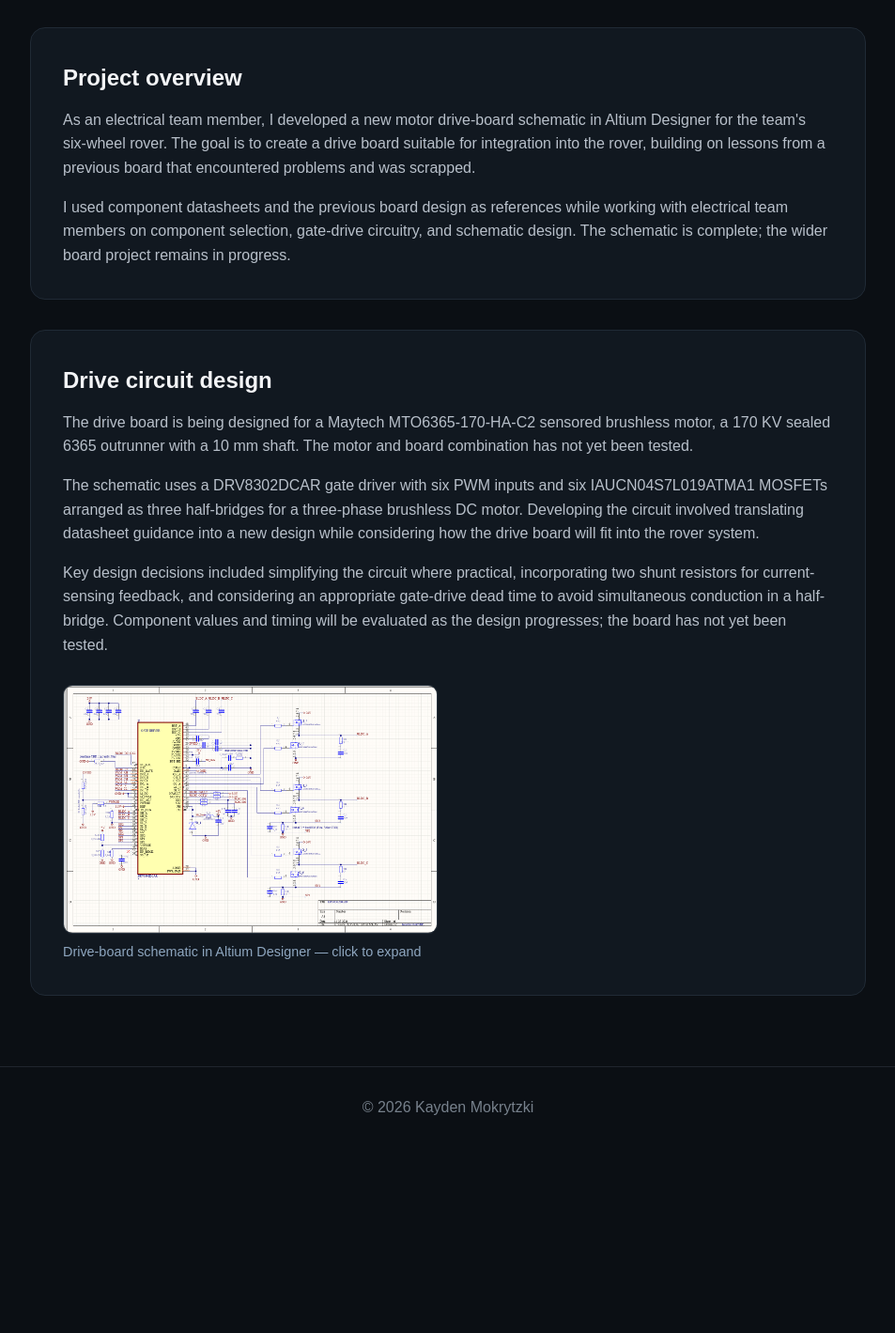
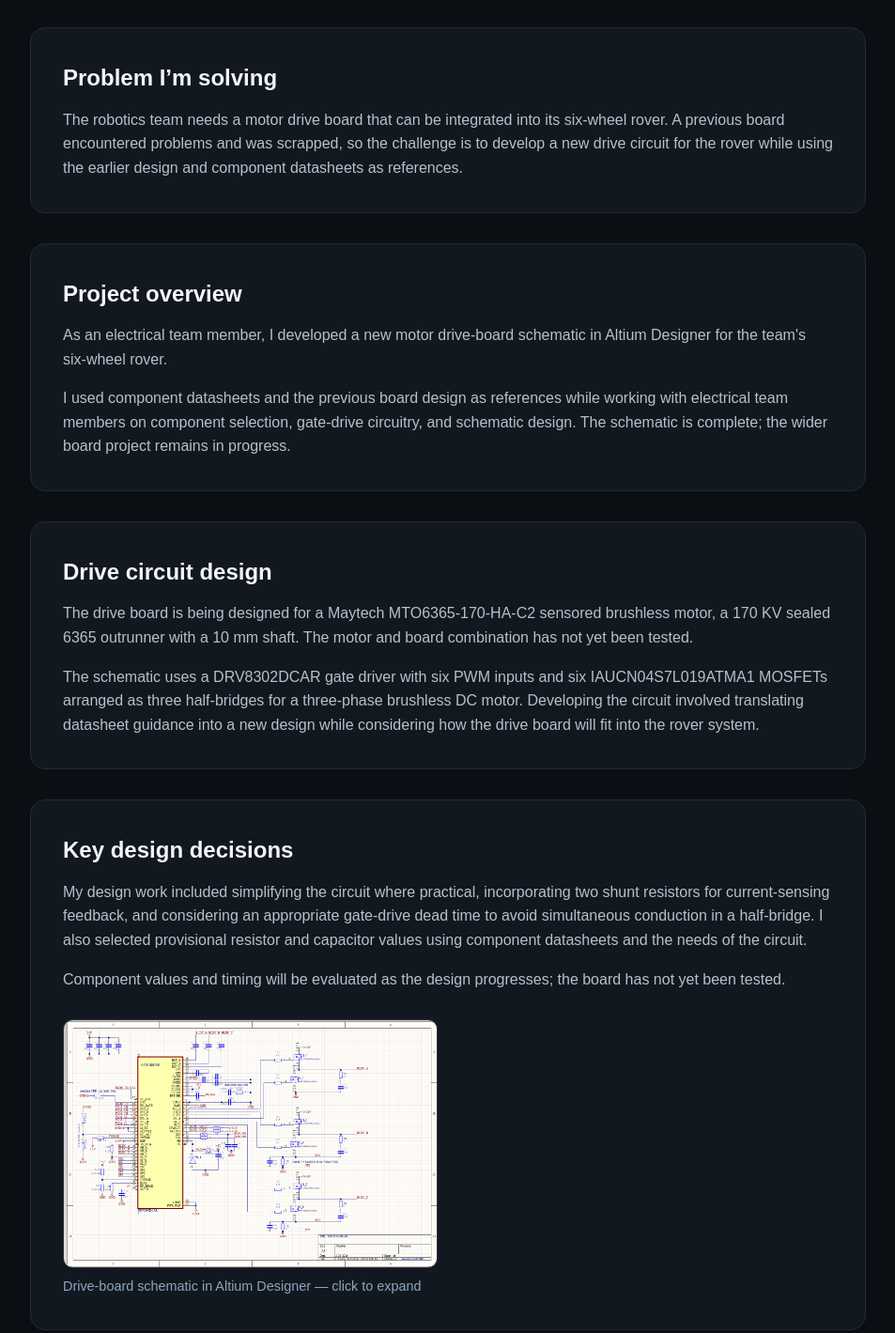
Before and after one commit to kaydenmok/engineering-portfolio, a plain HTML site: page projects/rover-drive-board.html in a window 1280 px wide. Shown: the part 520-1939 px from the top of the page at 94% size, without its empty margins (163-1116 px from the left). Before the commit the page ends 1741 px from the top, so only its background shows below. Drawn offline with Linux system fonts and the light colour scheme.

Commit message:
Clarify rover drive board problem and design decisions

```diff
--- a/projects/rover-drive-board.html
+++ b/projects/rover-drive-board.html
@@ -17,15 +17,23 @@
       <div class="tags"><span>Altium Designer</span><span>Schematic Design</span><span>BLDC Motor Control</span><span>Power Electronics</span><span>Team Design</span></div>
     </div>
     <section class="project-detail">
+      <h2>Problem I’m solving</h2>
+      <p>The robotics team needs a motor drive board that can be integrated into its six-wheel rover. A previous board encountered problems and was scrapped, so the challenge is to develop a new drive circuit for the rover while using the earlier design and component datasheets as references.</p>
+    </section>
+    <section class="project-detail">
       <h2>Project overview</h2>
-      <p>As an electrical team member, I developed a new motor drive-board schematic in Altium Designer for the team's six-wheel rover. The goal is to create a drive board suitable for integration into the rover, building on lessons from a previous board that encountered problems and was scrapped.</p>
+      <p>As an electrical team member, I developed a new motor drive-board schematic in Altium Designer for the team's six-wheel rover.</p>
       <p>I used component datasheets and the previous board design as references while working with electrical team members on component selection, gate-drive circuitry, and schematic design. The schematic is complete; the wider board project remains in progress.</p>
     </section>
     <section class="project-detail">
       <h2>Drive circuit design</h2>
       <p>The drive board is being designed for a Maytech MTO6365-170-HA-C2 sensored brushless motor, a 170 KV sealed 6365 outrunner with a 10 mm shaft. The motor and board combination has not yet been tested.</p>
       <p>The schematic uses a DRV8302DCAR gate driver with six PWM inputs and six IAUCN04S7L019ATMA1 MOSFETs arranged as three half-bridges for a three-phase brushless DC motor. Developing the circuit involved translating datasheet guidance into a new design while considering how the drive board will fit into the rover system.</p>
-      <p>Key design decisions included simplifying the circuit where practical, incorporating two shunt resistors for current-sensing feedback, and considering an appropriate gate-drive dead time to avoid simultaneous conduction in a half-bridge. Component values and timing will be evaluated as the design progresses; the board has not yet been tested.</p>
+    </section>
+    <section class="project-detail">
+      <h2>Key design decisions</h2>
+      <p>My design work included simplifying the circuit where practical, incorporating two shunt resistors for current-sensing feedback, and considering an appropriate gate-drive dead time to avoid simultaneous conduction in a half-bridge. I also selected provisional resistor and capacitor values using component datasheets and the needs of the circuit.</p>
+      <p>Component values and timing will be evaluated as the design progresses; the board has not yet been tested.</p>
       <div class="media-gallery">
         <figure><img src="../images/DRVSCHEM.png" alt="Altium schematic showing the DRV8302 gate driver and three-phase six-MOSFET power stage"><figcaption>Drive-board schematic in Altium Designer — click to expand</figcaption></figure>
       </div>
```
